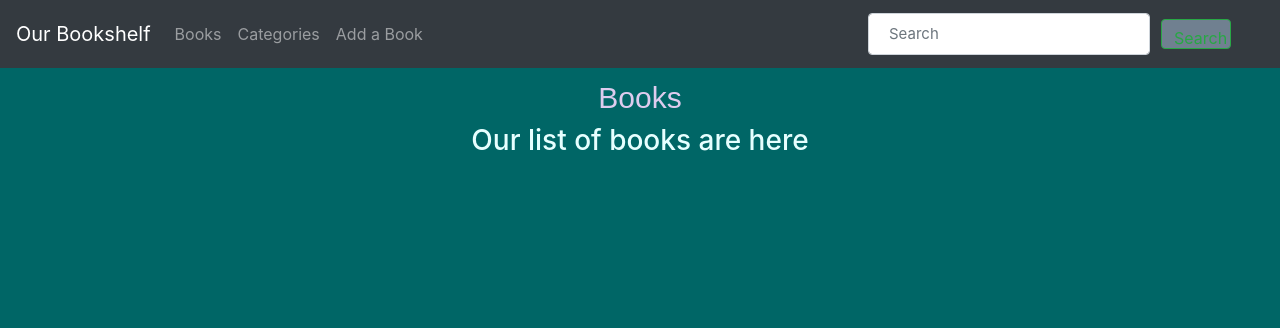
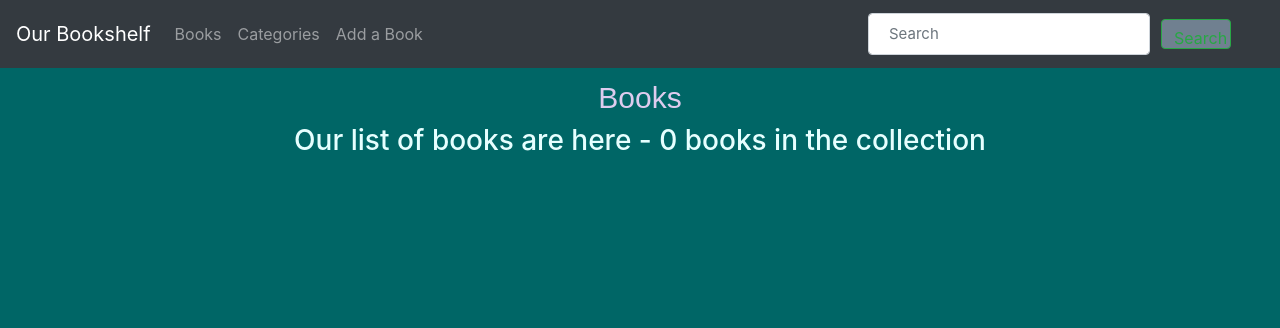
Before and after one commit to craigles75/bookshelf, a Flask app: page /books in a window 1280 px wide. Shown: the top 328 px of the page. Run offline with Flask 2, Linux system fonts and the light colour scheme; data that the repository does not hold is empty; some libraries are stand-ins or nearby versions.

Commit message:
add book count

```diff
--- a/templates/books.html
+++ b/templates/books.html
@@ -2,7 +2,7 @@
 {% block content %}
 
             <h1>Books</h1>
-            <h3>Our list of books are here</h3>
+            <h3>Our list of books are here - {{len}} books in the collection</h3>
 
             <div class="error">
                 {{error_text | safe}}
```
